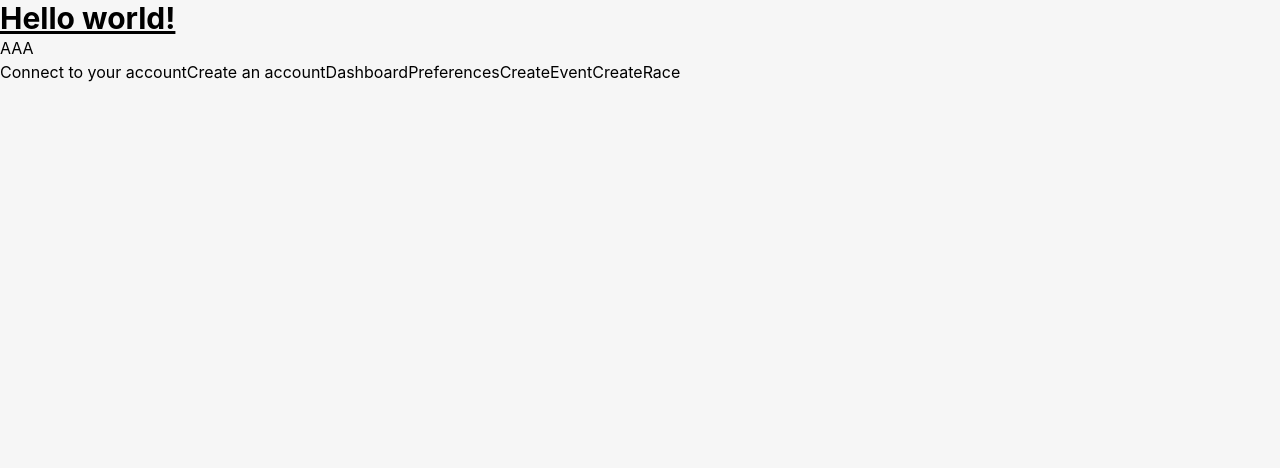
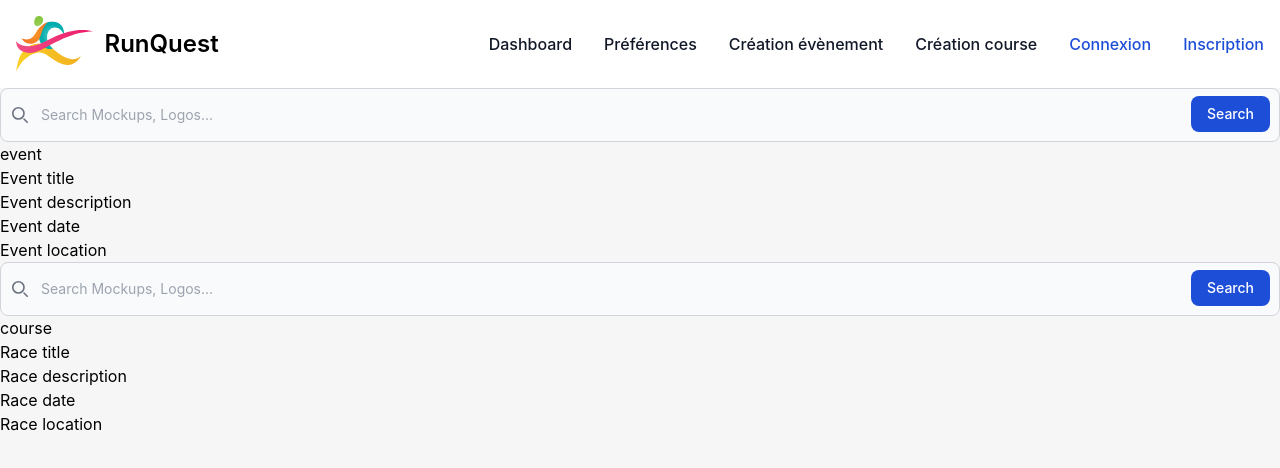
Before and after one commit to Eloya62/runQuest, a React (Create React App) app in the folder my-app/: page / in a window 1280 px wide. Shown: the top 468 px of the page. Built offline with nearby package versions, Linux system fonts and the light colour scheme.

Commit message:
create: navbar and homepage and filter

```diff
--- a/my-app/public/index.html
+++ b/my-app/public/index.html
@@ -6,9 +6,6 @@
     <script src="https://cdn.tailwindcss.com"></script>
   </head>
   <body>
-    <h1 class="text-3xl font-bold underline">
-      Hello world!
-    </h1>
     <div id="root"></div>
   </body>
 </html>
--- a/my-app/src/components/App/App.js
+++ b/my-app/src/components/App/App.js
@@ -1,16 +1,23 @@
 import React from 'react';
 import '../../General.css';
+import NavBar from '../NavBar/NavBar';
+import HomePage from '../HomePage/HomePage';
 
 function App() {
   return (
-    <div>
-      <h1>AAA</h1>
+    /*<div>
       <a href="connect">Connect to your account</a>
       <a href="create-account">Create an account</a>
       <a href="dashboard">Dashboard</a>
       <a href="preferences">Preferences</a>
       <a href="create-event">CreateEvent</a>
       <a href="create-race">CreateRace</a>
+    </div>*/
+
+    <div>
+      <NavBar></NavBar>
+      <HomePage></HomePage>
+
     </div>
   );
 }
--- /dev/null
+++ b/my-app/src/components/Filter/Filter.js
@@ -0,0 +1,44 @@
+import React from 'react';
+import '../../General.css';
+
+function Filter(props) {
+    const event = props.event;
+    const race = props.race;
+
+    return (
+        <div>
+            <div class="search">
+                <form>
+                    <label for="default-search" class="mb-2 text-sm font-medium text-gray-900 sr-only dark:text-white">Search</label>
+                    <div class="relative">
+                        <div class="absolute inset-y-0 start-0 flex items-center ps-3 pointer-events-none">
+                            <svg class="w-4 h-4 text-gray-500 dark:text-gray-400" aria-hidden="true" xmlns="http://www.w3.org/2000/svg" fill="none" viewBox="0 0 20 20">
+                                <path stroke="currentColor" stroke-linecap="round" stroke-linejoin="round" stroke-width="2" d="m19 19-4-4m0-7A7 7 0 1 1 1 8a7 7 0 0 1 14 0Z" />
+                            </svg>
+                        </div>
+                        <input type="search" id="default-search" class="block w-full p-4 ps-10 text-sm text-gray-900 border border-gray-300 rounded-lg bg-gray-50 focus:ring-blue-500 focus:border-blue-500 dark:bg-gray-700 dark:border-gray-600 dark:placeholder-gray-400 dark:text-white dark:focus:ring-blue-500 dark:focus:border-blue-500" placeholder="Search Mockups, Logos..." required></input>
+                        <button type="submit" class="text-white absolute end-2.5 bottom-2.5 bg-blue-700 hover:bg-blue-800 focus:ring-4 focus:outline-none focus:ring-blue-300 font-medium rounded-lg text-sm px-4 py-2 dark:bg-blue-600 dark:hover:bg-blue-700 dark:focus:ring-blue-800">Search</button>
+                    </div>
+                </form>
+            </div>
+            {event && (
+                <div class="event">
+
+                    <h1>event</h1>
+
+                </div>)
+            }
+            {race && (
+                <div class="race">
+
+                    <h1>course</h1>
+
+                </div>)
+            }
+
+
+        </div>
+    );
+}
+
+export default Filter;
--- /dev/null
+++ b/my-app/src/components/HomePage/HomePage.js
@@ -0,0 +1,32 @@
+import React from 'react';
+import '../../General.css';
+import Filter from '../Filter/Filter';
+
+function HomePage() {
+
+    return (
+        <div>
+            <div class="event">
+                    <Filter event={true} > </Filter>
+
+                <div class="event__info">
+                    <h2 class="event__title">Event title</h2>
+                    <p class="event__description">Event description</p>
+                    <p class="event__date">Event date</p>
+                    <p class="event__location">Event location</p>
+                </div>
+            </div>
+
+            <div class="race">
+                <Filter race={true}> </Filter>
+                <div class="race__info">
+                    <h2 class="race__title">Race title</h2>
+                    <p class="race__description">Race description</p>
+                    <p class="race__date">Race date</p>
+                    <p class="race__location">Race location</p>
+                </div>
+    </div>
+        </div>);
+}
+
+export default HomePage;
--- /dev/null
+++ b/my-app/src/components/NavBar/NavBar.js
@@ -0,0 +1,46 @@
+import React from 'react';
+import '../../General.css';
+
+function NavBar() {
+    return (
+        <nav class="bg-white border-gray-200 dark:bg-gray-900">
+            <div class="max-w-screen-xl flex flex-wrap items-center justify-between mx-auto p-4">
+                <a href="/" class="flex items-center space-x-3 rtl:space-x-reverse">
+                    <img src="logo.svg" class="h-14" alt="Logo" />
+                    <span class="self-center text-2xl font-semibold whitespace-nowrap dark:text-white">RunQuest</span>
+                </a>
+                <button data-collapse-toggle="navbar-default" type="button" class="inline-flex items-center p-2 w-10 h-10 justify-center text-sm text-gray-500 rounded-lg md:hidden hover:bg-gray-100 focus:outline-none focus:ring-2 focus:ring-gray-200 dark:text-gray-400 dark:hover:bg-gray-700 dark:focus:ring-gray-600" aria-controls="navbar-default" aria-expanded="false">
+                    <span class="sr-only">Open main menu</span>
+                    <svg class="w-5 h-5" aria-hidden="true" xmlns="http://www.w3.org/2000/svg" fill="none" viewBox="0 0 17 14">
+                        <path stroke="currentColor" stroke-linecap="round" stroke-linejoin="round" stroke-width="2" d="M1 1h15M1 7h15M1 13h15" />
+                    </svg>
+                </button>
+                <div class="hidden w-full md:block md:w-auto" id="navbar-default">
+                    <ul class="font-medium flex flex-col p-4 md:p-0 mt-4 border border-gray-100 rounded-lg bg-gray-50 md:flex-row md:space-x-8 rtl:space-x-reverse md:mt-0 md:border-0 md:bg-white dark:bg-gray-800 md:dark:bg-gray-900 dark:border-gray-700">
+                        <li>
+                            <a href="dashboard" class="block py-2 px-3 text-gray-900 rounded hover:bg-gray-100 md:hover:bg-transparent md:border-0 md:hover:text-blue-700 md:p-0 dark:text-white md:dark:hover:text-blue-500 dark:hover:bg-gray-700 dark:hover:text-white md:dark:hover:bg-transparent" aria-current="page">Dashboard</a>
+                        </li>
+                        <li>
+                            <a href="preferences" class="block py-2 px-3 text-gray-900 rounded hover:bg-gray-100 md:hover:bg-transparent md:border-0 md:hover:text-blue-700 md:p-0 dark:text-white md:dark:hover:text-blue-500 dark:hover:bg-gray-700 dark:hover:text-white md:dark:hover:bg-transparent">Préférences</a>
+                        </li>
+                        <li>
+                            <a href="create-event" class="block py-2 px-3 text-gray-900 rounded hover:bg-gray-100 md:hover:bg-transparent md:border-0 md:hover:text-blue-700 md:p-0 dark:text-white md:dark:hover:text-blue-500 dark:hover:bg-gray-700 dark:hover:text-white md:dark:hover:bg-transparent">Création évènement</a>
+                        </li>
+                        <li>
+                            <a href="create-race" class="block py-2 px-3 text-gray-900 rounded hover:bg-gray-100 md:hover:bg-transparent md:border-0 md:hover:text-blue-700 md:p-0 dark:text-white md:dark:hover:text-blue-500 dark:hover:bg-gray-700 dark:hover:text-white md:dark:hover:bg-transparent">Création course</a>
+                        </li>
+                        <li>
+                            <a href="connect" class="block py-2 px-3 text-white bg-blue-700 rounded md:bg-transparent md:text-blue-700 md:p-0 dark:text-white md:dark:text-blue-500">Connexion</a>
+                        </li>
+                        <li>
+                            <a href="create-account" class="block py-2 px-3 text-white bg-blue-700 rounded md:bg-transparent md:text-blue-700 md:p-0 dark:text-white md:dark:text-blue-500">Inscription</a>
+                        </li>
+                    </ul>
+                </div>
+            </div>
+        </nav>
+
+    );
+}
+
+export default NavBar;
--- a/my-app/src/index.js
+++ b/my-app/src/index.js
@@ -11,6 +11,8 @@ import CreateRace from './components/CreateRace/CreateRace';
 import Agenda from './components/Agenda/Agenda';
 import Favorite from './components/Favorite/Favorite';
 import App from './components/App/App';
+
+
 
 
 export default function Index() {
```
Also changed, not shown: my-app/public/logo.svg (added).
